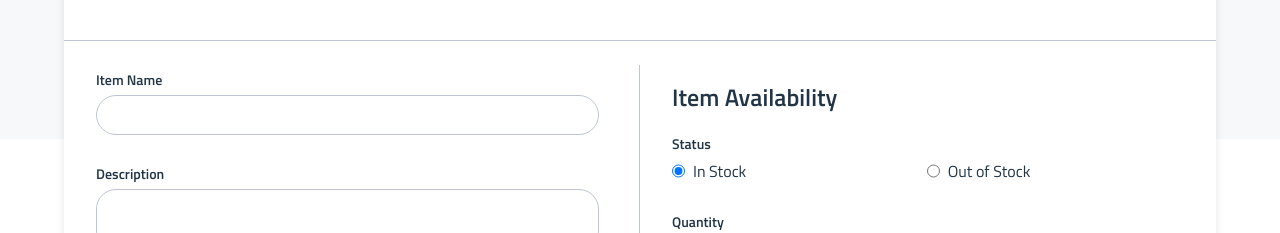
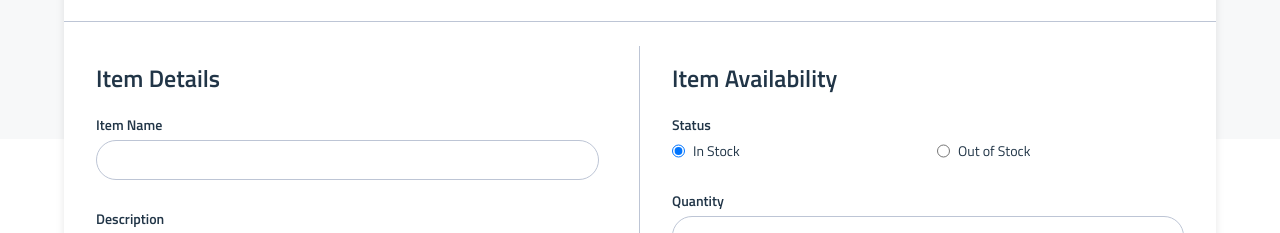
Before and after one commit to StefanUoft/InStock, a React (Vite) app: page /inventory/edit/1 in a window 1280 px wide. Shown: the part 213-446 px from the top of the page. Built offline with nearby package versions, Linux system fonts and the light colour scheme; no server answers.

Commit message:
fix font sizes and added Item Details title

```diff
--- a/src/components/EditInventoryItem/EditInventoryItem.jsx
+++ b/src/components/EditInventoryItem/EditInventoryItem.jsx
@@ -117,6 +117,7 @@ const EditInventoryItem = () => {
 
       <form className="edit-item__forms">
         <div className="edit-item__details-form">
+          <h2 className="edit-item__item-details-title">Item Details</h2>
           <div className="edit-item__form-container">
             <label className="edit-item__label">Item Name</label>
             <input
--- a/src/components/EditInventoryItem/EditInventoryItem.scss
+++ b/src/components/EditInventoryItem/EditInventoryItem.scss
@@ -120,6 +120,7 @@
   &__status-radio{
     display: flex;
     gap: 0.5rem;
+    @include p2;
   }
 
 
```
